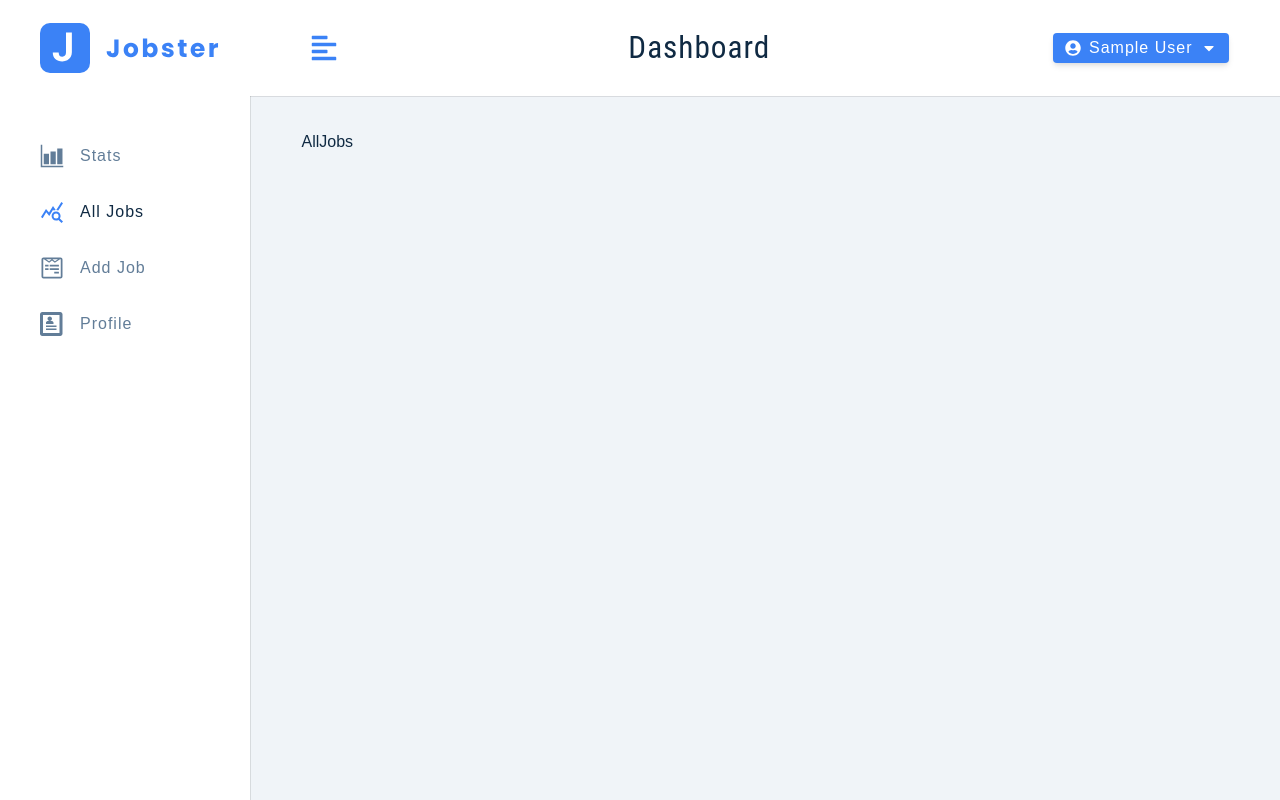
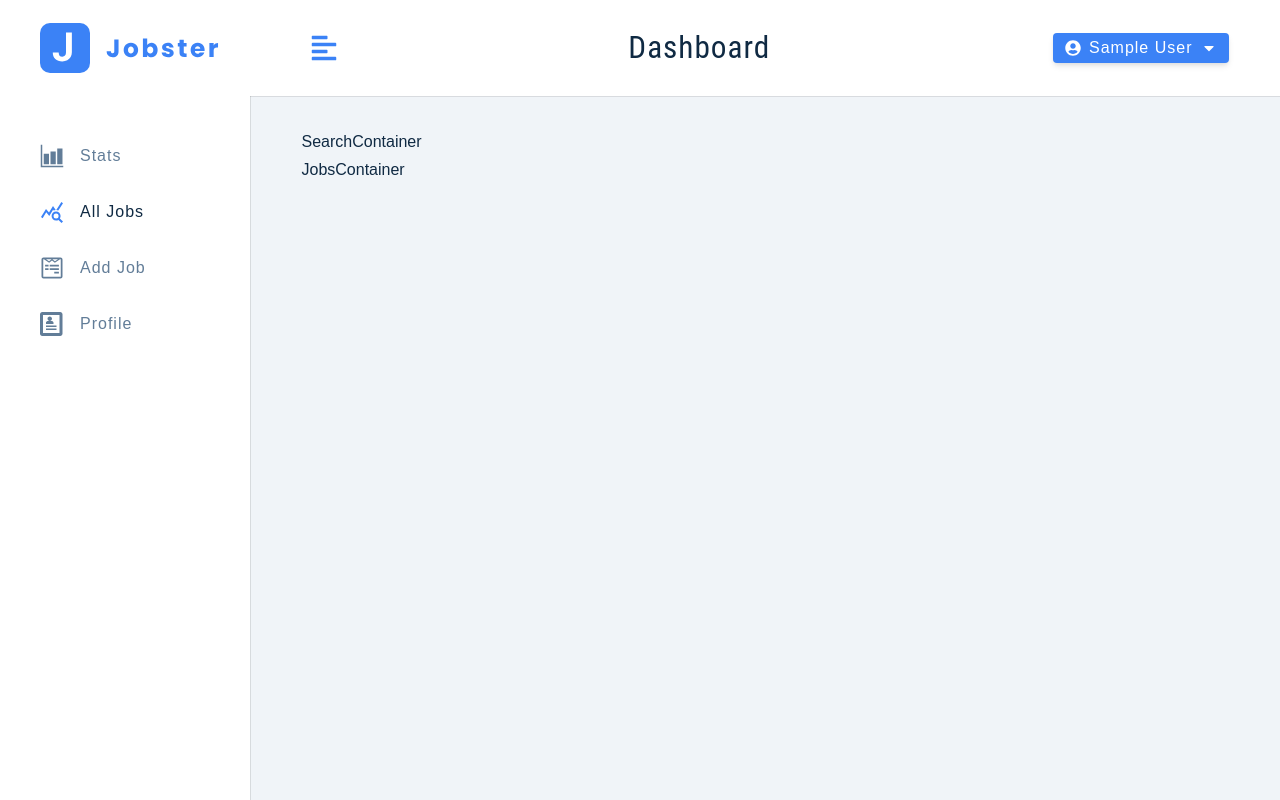
Before and after one commit to Ilie1985/Job_finder_reactjs, a React (Create React App) app: page /all-jobs in a window 1280 px wide. Built offline with nearby package versions, Linux system fonts and the light colour scheme; sample sign-in values are in the browser's storage.

Commit message:
allJobs page structure

```diff
--- a/src/components/JobsContainer.js
+++ b/src/components/JobsContainer.js
@@ -0,0 +1,9 @@
+import React from 'react'
+
+const JobsContainer = () => {
+  return (
+    <div>JobsContainer</div>
+  )
+}
+
+export default JobsContainer
--- a/src/components/index.js
+++ b/src/components/index.js
@@ -4,5 +4,8 @@ import BigSideBar from "./BigSideBar";
 import SmallSideBar from "./SmallSideBar";
 import Navbar from "./Navbar";
 import FormRowSelect from "./FormRowSelect";
+import JobsContainer from "./JobsContainer";
+import SearchContainer from "./SearchContainer"
 
-export { Logo, FormRow, BigSideBar, SmallSideBar, Navbar, FormRowSelect };
+
+export { Logo, FormRow, BigSideBar, SmallSideBar, Navbar, FormRowSelect,JobsContainer, SearchContainer };
--- a/src/pages/dashboard/AllJobs.js
+++ b/src/pages/dashboard/AllJobs.js
@@ -1,9 +1,13 @@
-import React from 'react'
+import React, { Fragment } from "react";
+import { JobsContainer, SearchContainer } from "../../components";
 
 const AllJobs = () => {
   return (
-    <div>AllJobs</div>
-  )
-}
+    <Fragment>
+      <SearchContainer />
+      <JobsContainer />
+    </Fragment>
+  );
+};
 
-export default AllJobs
+export default AllJobs;
```
Also changed, not shown: src/components/Job.js (+9 -0 lines).
